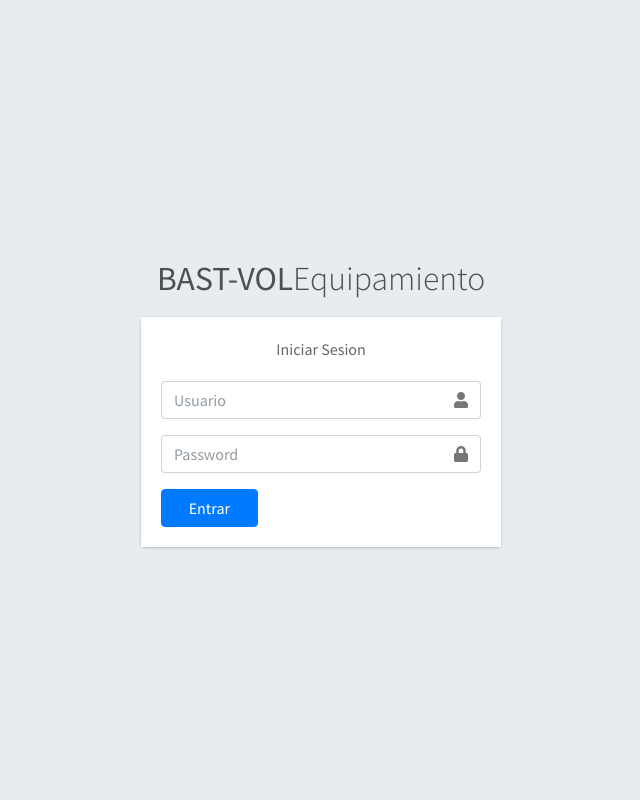
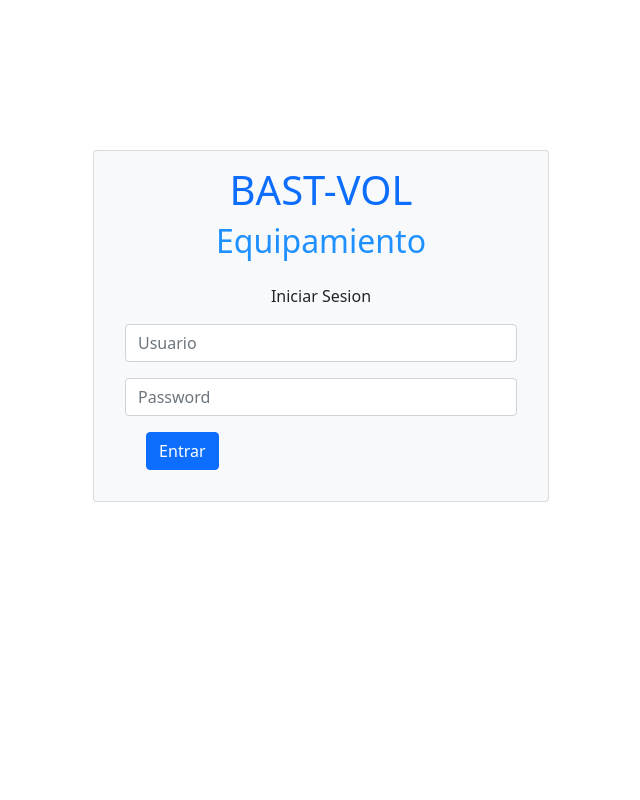
Before and after one commit to JuanJo53/bast-vol, a PHP site: page / in a window 1280 px wide. Shown: the whole page, without its empty margins (319-959 px from the left). Run offline with PHP 8.4, Linux system fonts and the light colour scheme; a stand-in replaces the project's code that opens the database connection; some libraries are stand-ins or nearby versions.

Commit message:
login logout done

```diff
--- /dev/null
+++ b/controller/logout.php
@@ -0,0 +1,6 @@
+<?php
+    session_start();
+    session_unset();
+    session_destroy();
+    header("Location: ../index.php");
+?>
--- /dev/null
+++ b/dbConnection.php
@@ -0,0 +1,6 @@
+<?php
+$conn = new mysqli("localhost", "root", "", "bast_vol");
+if ($conn->connect_error) {
+    die("Connection failed: " . $conn->connect_error)."<br>";
+}
+?>
--- a/index.php
+++ b/index.php
@@ -1,88 +1,55 @@
 <!DOCTYPE html>
 <html lang="en">
   <head>
-  <meta charset="utf-8">
-  <meta name="viewport" content="width=device-width, initial-scale=1">
-  <title>BAST-VOL | Log in</title>
-
-  <!-- Google Font: Source Sans Pro -->
-  <link rel="stylesheet" href="https://fonts.googleapis.com/css?family=Source+Sans+Pro:300,400,400i,700&display=fallback">
-  <!-- Font Awesome -->
-  <link rel="stylesheet" href="plugins/fontawesome-free/css/all.min.css">
-  <!-- icheck bootstrap -->
-  <link rel="stylesheet" href="plugins/icheck-bootstrap/icheck-bootstrap.min.css">
-  <!-- Theme style -->
-  <link rel="stylesheet" href="dist/css/adminlte.min.css">
+      <meta charset="UTF-8" />
+      <meta name="viewport" content="width=device-width, initial-scale=1.0" />
+      <meta http-equiv="X-UA-Compatible" content="ie=edge" />
+      <title>BAST-VOL</title>
+      <link href="https://cdn.jsdelivr.net/npm/bootstrap@5.0.2/dist/css/bootstrap.min.css" rel="stylesheet" integrity="sha384-EVSTQN3/azprG1Anm3QDgpJLIm9Nao0Yz1ztcQTwFspd3yD65VohhpuuCOmLASjC" crossorigin="anonymous">
+      <link rel="stylesheet" href="styles/main.css" />
+      <script src="https://ajax.googleapis.com/ajax/libs/jquery/3.4.1/jquery.min.js"></script>
   </head>
-<body class="hold-transition login-page">
-<div class="login-box">
+  <body>
+    <div class="container">
+      <div class="row justify-content-md-center ">
+        <div class="col-12 col-md-6 offset-md-3 login-box">
+            <!-- /.login-logo -->
+            <div class="card login-card text-dark bg-light mb-3">
               <div class="login-logo">
-    <a href="panel.php"><b>BAST-VOL</b>Equipamiento</a>
+                <h1 class="title fs-1">BAST-VOL</h1>
+                <h2 class="subtitle">Equipamiento</h2>
               </div>
-  <!-- /.login-logo -->
-  <div class="card">
               <div class="card-body login-card-body">
                 <p class="login-box-msg">Iniciar Sesion</p>
-      <?php
-        if (isset($_REQUEST['login'])) {
-          session_start();
-          $usname = $_REQUEST['USER'] ?? '';
-          $pasword = $_REQUEST['PASSWORD'] ?? '';
-          $pasword = md5($pasword);
-          include_once "conexion.php";
-          $con = mysqli_connect($host, $user, $pass, $db);
-          $query = "SELECT CODIGO, USER, NOMBRES from usuario where USER='" . $usname . "' and PASSWORD='" . $pasword . "';  ";
-          $res = mysqli_query($con, $query);
-          $row = mysqli_fetch_assoc($res);
-          if ($row) {
-            $_SESSION['CODIGO'] = $row['CODIGO'];
-            $_SESSION['USER'] = $row['USER'];
-            $_SESSION['NOMBRES'] = $row['NOMBRES'];
-            header("location: panel.php");
-          } else {
-        ?>
-            <div class="alert alert-danger" role="alert">
-              Error de login
+                <form method="post" action='controller/login.php' >
+                  <div class="input-group mb-3">
+                    <input type="text" class="form-control" placeholder="Usuario" name="USER">
+                  </div>
+                  <div class="input-group mb-3">
+                    <input type="password" class="form-control" placeholder="Password" name="PASSWORD">
                   </div>
                   <?php
+                    session_start();
+                    if(isset($_SESSION['LOGIN_STATUS'])){
+                      if($_SESSION['LOGIN_STATUS']=='exito'){
+                        header('Location: view/home.php');
+                      }else{
+                        echo "<p class='login-error'>".$_SESSION['LOGIN_STATUS']."</p>";
                       }
                     }
                   ?>
-      <form method="post" action='panel.php' >
-        <div class="input-group mb-3">
-          <input type="usuario" class="form-control" placeholder="Usuario" name="USER">
-          <div class="input-group-append">
-            <div class="input-group-text">
-              <span class="fas fa-user"></span>
+                  <div class="row">
+                    <div class="col-4">
+                      <button type="submit" class="btn btn-primary btn-block">Entrar</button>
+                    </div>
+                  </div>
+                </form>
+              </div>
+              <!-- /.login-card-body -->
             </div>
         </div>
       </div>
-        <div class="input-group mb-3">
-          <input type="password" class="form-control" placeholder="Password" name="PASSWORD">
-          <div class="input-group-append">
-            <div class="input-group-text">
-              <span class="fas fa-lock"></span>
-            </div>
-          </div>
-        </div>
-        <div class="row">
-          <!-- /.col -->
-          <div class="col-4">
-            <button type="submit" class="btn btn-primary btn-block">Entrar</button>
-          </div>
-          <!-- /.col -->
-        </div>
-      </form>
-    <!-- /.login-card-body -->
-  </div>
     </div>
     <!-- /.login-box -->
-
-<!-- jQuery -->
-<script src="plugins/jquery/jquery.min.js"></script>
-<!-- Bootstrap 4 -->
-<script src="plugins/bootstrap/js/bootstrap.bundle.min.js"></script>
-<!-- AdminLTE App -->
-<script src="dist/js/adminlte.min.js"></script>
   </body>
 </html>
--- /dev/null
+++ b/styles/main.css
@@ -0,0 +1,29 @@
+* {
+	margin: 0;
+	padding: 0;
+	-webkit-box-sizing: border-box;
+	-moz-box-sizing: border-box;
+	box-sizing: border-box;
+}
+html,
+body {
+	height: 100%;
+}
+.login-box {
+	width: 30rem;
+	margin: auto;
+	margin-top: 150px;
+	text-align: center;
+}
+.login-card {
+	padding: 15px;
+}
+.title {
+	color: #0d6efd;
+}
+.subtitle {
+	color: dodgerblue;
+}
+.login-error {
+	color: red;
+}
```
Also changed, not shown: controller/login.php (added, +37 -0 lines), view/home.php (added, +175 -0 lines). Lines whose indentation alone changed are shown as unchanged.
